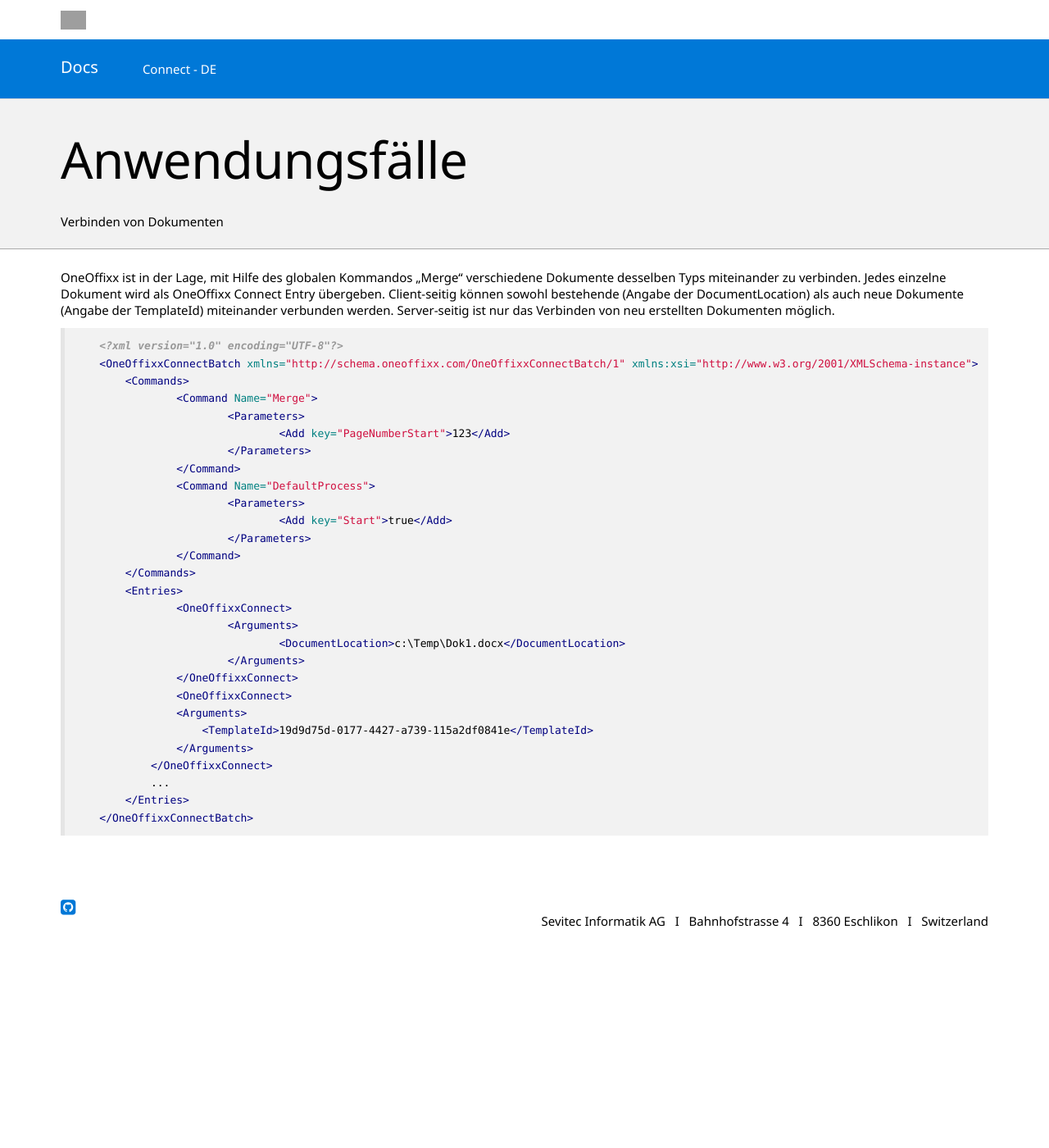
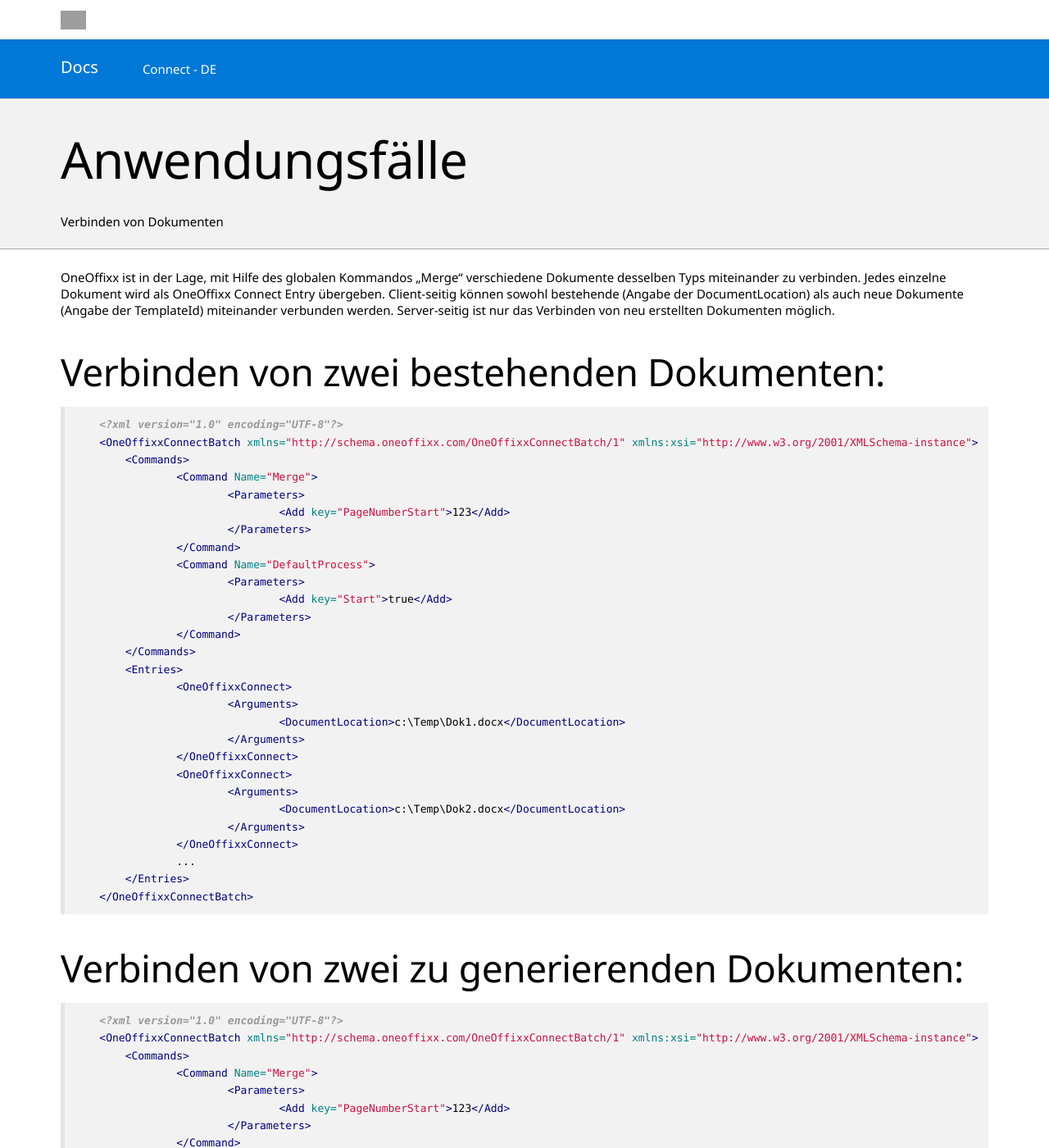
Before and after one commit to primesoft-group/oneoffixx-docs, a Jekyll site: the page built from _pages/connect/de/usecases-merge-documents.md, in a window 1280 px wide and 1400 px high. Shown: the whole window at 82% size. Built offline with Jekyll 4.4.1, drawn with Linux system fonts in a browser that asks for light colours; nearby versions of some CDN libraries; some web fonts are replaced; some of the changed text lies outside the part shown; grey boxes are pictures that could not be loaded.

Commit message:
Update usecases-merge-documents.md

````diff
--- a/_pages/connect/de/usecases-merge-documents.md
+++ b/_pages/connect/de/usecases-merge-documents.md
@@ -6,6 +6,8 @@
 ---
 
 OneOffixx ist in der Lage, mit Hilfe des globalen Kommandos „Merge“ verschiedene Dokumente desselben Typs miteinander zu verbinden. Jedes einzelne Dokument wird als OneOffixx Connect Entry übergeben. Client-seitig können sowohl bestehende (Angabe der DocumentLocation) als auch neue Dokumente (Angabe der TemplateId) miteinander verbunden werden. Server-seitig ist nur das Verbinden von neu erstellten Dokumenten möglich.
+
+## Verbinden von zwei bestehenden Dokumenten:
 
 ```xml
     <?xml version="1.0" encoding="UTF-8"?>
@@ -29,11 +31,77 @@
     			</Arguments>
     		</OneOffixxConnect>
     		<OneOffixxConnect>
-                <Arguments>
-                    <TemplateId>19d9d75d-0177-4427-a739-115a2df0841e</TemplateId>
-                </Arguments>
-            </OneOffixxConnect>
-            ...
+    			<Arguments>
+    				<DocumentLocation>c:\Temp\Dok2.docx</DocumentLocation>
+    			</Arguments>
+    		</OneOffixxConnect>
+    		...
     	</Entries>
     </OneOffixxConnectBatch>
 ```
+
+## Verbinden von zwei zu generierenden Dokumenten:
+
+```xml
+    <?xml version="1.0" encoding="UTF-8"?>
+    <OneOffixxConnectBatch xmlns="http://schema.oneoffixx.com/OneOffixxConnectBatch/1" xmlns:xsi="http://www.w3.org/2001/XMLSchema-instance">
+    	<Commands>
+    		<Command Name="Merge">
+    			<Parameters>
+    				<Add key="PageNumberStart">123</Add>
+    			</Parameters>
+    		</Command>
+    		<Command Name="DefaultProcess">
+    			<Parameters>
+    				<Add key="Start">true</Add>
+    			</Parameters>
+    		</Command>
+    	</Commands>
+    	<Entries>
+    		<OneOffixxConnect>
+    			<Arguments>
+    				<TemplateId>19d9d75d-0177-4427-a739-115a2df0842e</TemplateId>
+    			</Arguments>
+    		</OneOffixxConnect>
+    		<OneOffixxConnect>
+    			<Arguments>
+    				<TemplateId>19d9d75d-0177-4427-a739-115a2df0841e</TemplateId>
+    			</Arguments>
+    		</OneOffixxConnect>
+    		...
+    	</Entries>
+    </OneOffixxConnectBatch>
+```
+
+## Beide Varianten in einem Beispiel:
+
+```xml
+    <?xml version="1.0" encoding="UTF-8"?>
+    <OneOffixxConnectBatch xmlns="http://schema.oneoffixx.com/OneOffixxConnectBatch/1" xmlns:xsi="http://www.w3.org/2001/XMLSchema-instance">
+    	<Commands>
+    		<Command Name="Merge">
+    			<Parameters>
+    				<Add key="PageNumberStart">123</Add>
+    			</Parameters>
+    		</Command>
+    		<Command Name="DefaultProcess">
+    			<Parameters>
+    				<Add key="Start">true</Add>
+    			</Parameters>
+    		</Command>
+    	</Commands>
+    	<Entries>
+    		<OneOffixxConnect>
+    			<Arguments>
+    				<DocumentLocation>c:\Temp\Dok1.docx</DocumentLocation>
+    			</Arguments>
+    		</OneOffixxConnect>
+    		<OneOffixxConnect>
+    			<Arguments>
+    				<TemplateId>19d9d75d-0177-4427-a739-115a2df0841e</TemplateId>
+    			</Arguments>
+    		</OneOffixxConnect>
+    		...
+    	</Entries>
+    </OneOffixxConnectBatch>
+```
````
